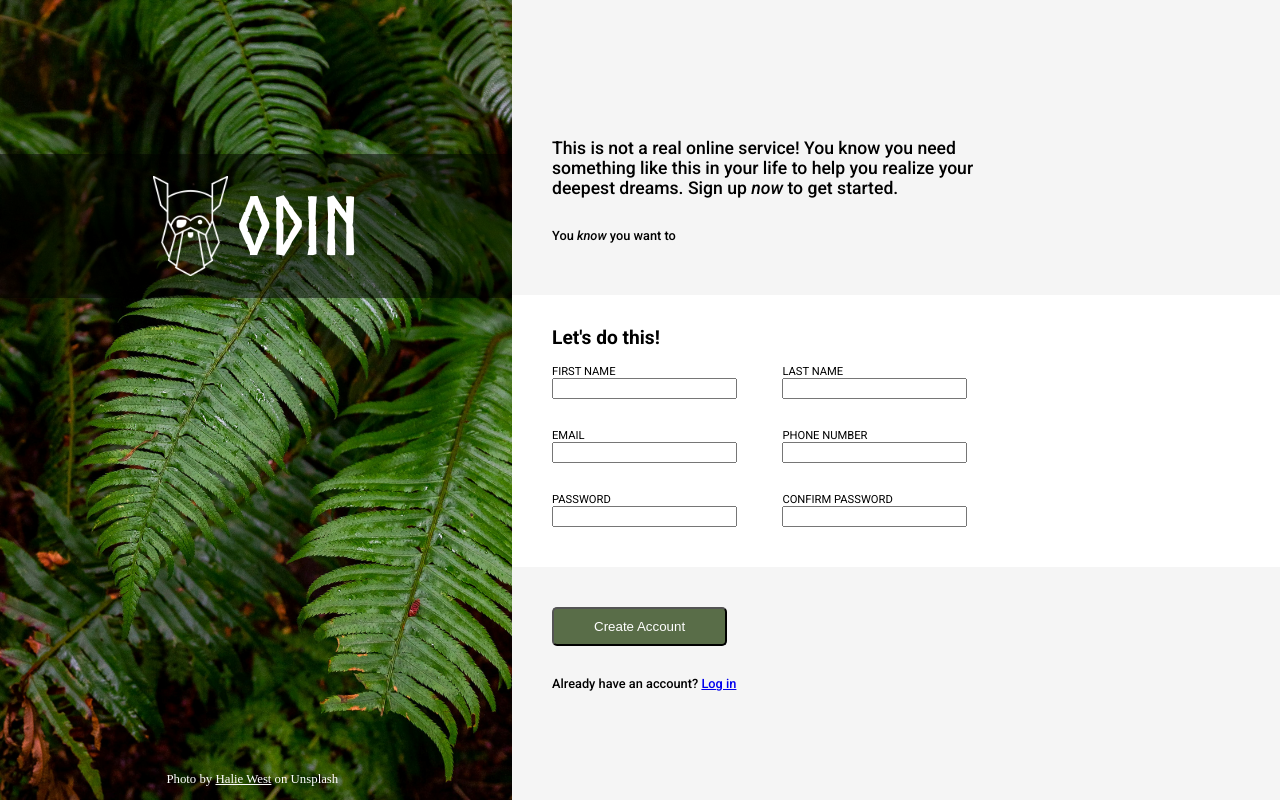
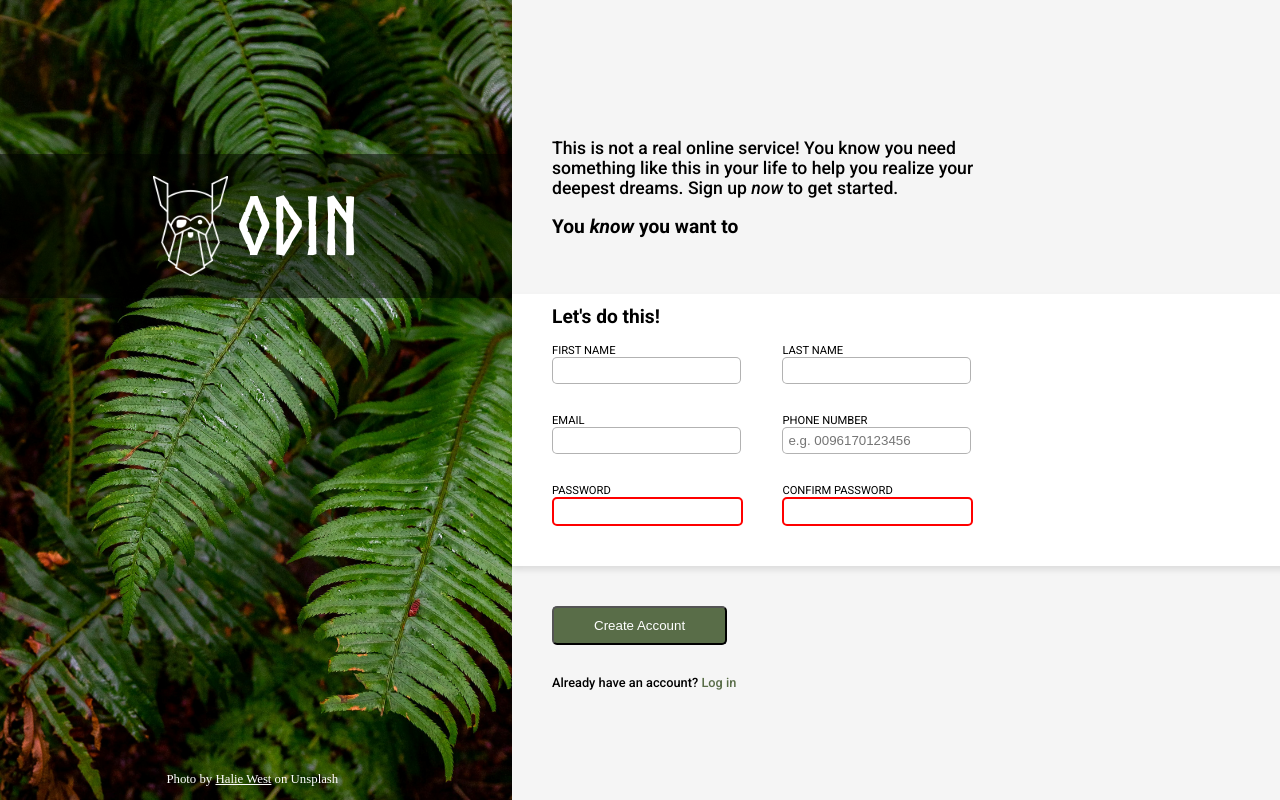
Before and after one commit to Nour-Al-Hazzouri/odin_sign-up-form, a plain HTML site: page index.html in a window 1280 px wide. Drawn offline with Linux system fonts and the light colour scheme.

Commit message:
Finish right-side
Finished right side by implemented the layout and design as instructed.
The code was validated to be empty of errors and semantic.

```diff
--- a/index.html
+++ b/index.html
@@ -8,10 +8,10 @@
 </head>
 <body>
     <header>
-        <section>
+        <div>
             <img src="assets/odin-lined.png" alt="Odin Logo"><p>ODIN</p>
-        </section>
-        <p class=>Photo by <u>Halie West</u> on Unsplash</p>
+        </div>
+        <p>Photo by <u>Halie West</u> on Unsplash</p>
     </header>
     <main>
         <div>
@@ -19,11 +19,11 @@
                 <p>This is not a real online service!
                     You know you need something like this in your life to help you realize your deepest dreams.
                     Sign up <i>now</i> to get started.</p>
-                <p>You <i>know</i> you want to</p>
+                <h1>You <i>know</i> you want to</h1>
             </section>
             <section>
                 <h1>Let's do this!</h1>
-                <form action="https://httpbin.org/post" method="post">
+                <form action="https://httpbin.org/post" method="post" id="mainForm">
                     <div class="formItem">
                         <label for="firstName">FIRST NAME</label>
                         <input type="text" name="firstName" id="firstName" required minlength="2">
@@ -38,22 +38,22 @@
                     </div>
                     <div class="formItem">
                         <label for="phone">PHONE NUMBER</label>
-                        <input type="tel" name="phone" id="phone" required >
+                        <input type="tel" pattern="[0-9]{25}" placeholder="e.g. 0096170123456" name="phone" id="phone" >
                     </div>
                     <div class="formItem">
                         <label for="password">PASSWORD</label>
-                        <input type="password" name="password" id="password" required >
+                        <input type="password" name="password" id="password" minlength="8" title="Must be at least 8 characters long" required >
                     </div>
                     <div class="formItem">
                         <label for="confirmPassword"> CONFIRM PASSWORD</label>
-                        <input type="password" name="confirmPassword" id="confirmPassword" required >
+                        <input type="password" name="confirmPassword" minlength="8" title="Must be at least 8 characters long" id="confirmPassword" required >
                     </div>
                 </form>
             </section>
-            <section>
-                <button type="submit">Create Account</button>
+            <div>
+                <button type="submit" form="mainForm">Create Account</button>
                 <p>Already have an account? <a href="#">Log in</a></p>
-            </section>
+            </div>
         </div>
     </main>
 </body>
--- a/styles.css
+++ b/styles.css
@@ -29,7 +29,7 @@ header {
     background-image: url("./assets/halie-west-main-back-image.jpg");
     background-size: cover;
 }
-header > section {
+header > div {
     margin-top: 30%;
     background-color: rgba(0, 0, 0, 0.5);
     width: 100%;
@@ -40,16 +40,16 @@ header > section {
     color: #FFFFFF;
     gap: 10px;
 }
-header > section > img {
+header > div > img {
     width: auto;
     height: 100px;
 }
 
-header > section > p {
+header > div > p {
     font-family: 'Norse-Bold', 'Times New Roman', Times, serif;
     font-size: 5rem;
 }
-header > section + p {
+header > div + p {
     position: absolute;
     bottom: 0;
     left: 13%;
@@ -70,7 +70,7 @@ main {
 main > div {
     height: 80%;
 }
-main > div > section {
+main > div > section, main > div > div {
     font-family: Cambria, Cochin, Georgia, Times, 'Times New Roman', serif;
     width: 60%;
     padding: 40px;
@@ -85,6 +85,7 @@ main > div > section:nth-child(2) {
     flex-direction: column;
     justify-content: flex-end;
     background-color: #FFFFFF;
+    box-shadow: 0 4px 6px rgba(0, 0, 0, 0.1);
 }
 main > div > section > h1 {
     font-size: 1.2rem;
@@ -104,13 +105,34 @@ form {
     width: 50%;
     font-weight: 400;
 }
+input {
+    border: rgba(0, 0, 0, 0.3) .5px solid;
+    color: black;
+    opacity: 1;
+    padding: 5px;
+    border-radius: 5px;
+}
 button {
     background-color: #596D48;
     color: #FFF;
     padding: 10px 40px 10px 40px;
     border-radius: 5px;
 }
-div > section > p:last-child {
+div > div > p:last-child {
     font-size: .8rem;
     margin-top: 30px;
 }
+a {
+    text-decoration: none;
+    color: #596D48;
+}
+#password:invalid, #confirmPassword:invalid {
+    border: 2px red solid;
+}
+#password:valid, #confirmPassword:valid {
+    border: 2px green solid;
+}
+input:focus {
+    border: 2px purple solid;
+    outline: none;
+}
```
